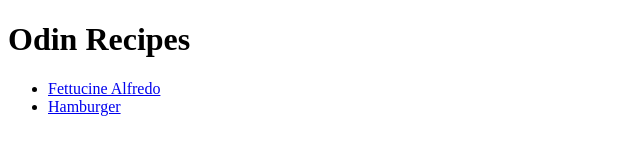
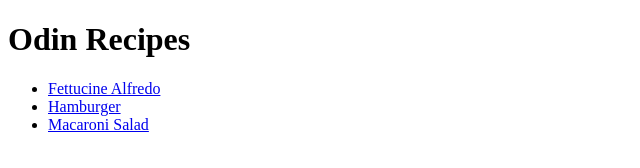
Before and after one commit to T-TCode/odin-recipes, a plain HTML site: page index.html in a window 1280 px wide. Shown: the whole page, without its empty margins (0-640 px from the left). Drawn offline with Linux system fonts and the light colour scheme.

Commit message:
added mac salad link to home page

```diff
--- a/index.html
+++ b/index.html
@@ -10,6 +10,7 @@
     <ul>
         <li><a href="recipes/fettuccineAlfredo.html" rel="noopener noreferrer">Fettucine Alfredo</a></li>
         <li><a href="recipes/hamburger.html" rel="noopener noreferrer">Hamburger</a></li>
+        <li><a href="recipes/macSalad.html" rel="noopener noreferrer">Macaroni Salad</a></li>
     </ul>
 
 </body>
```
